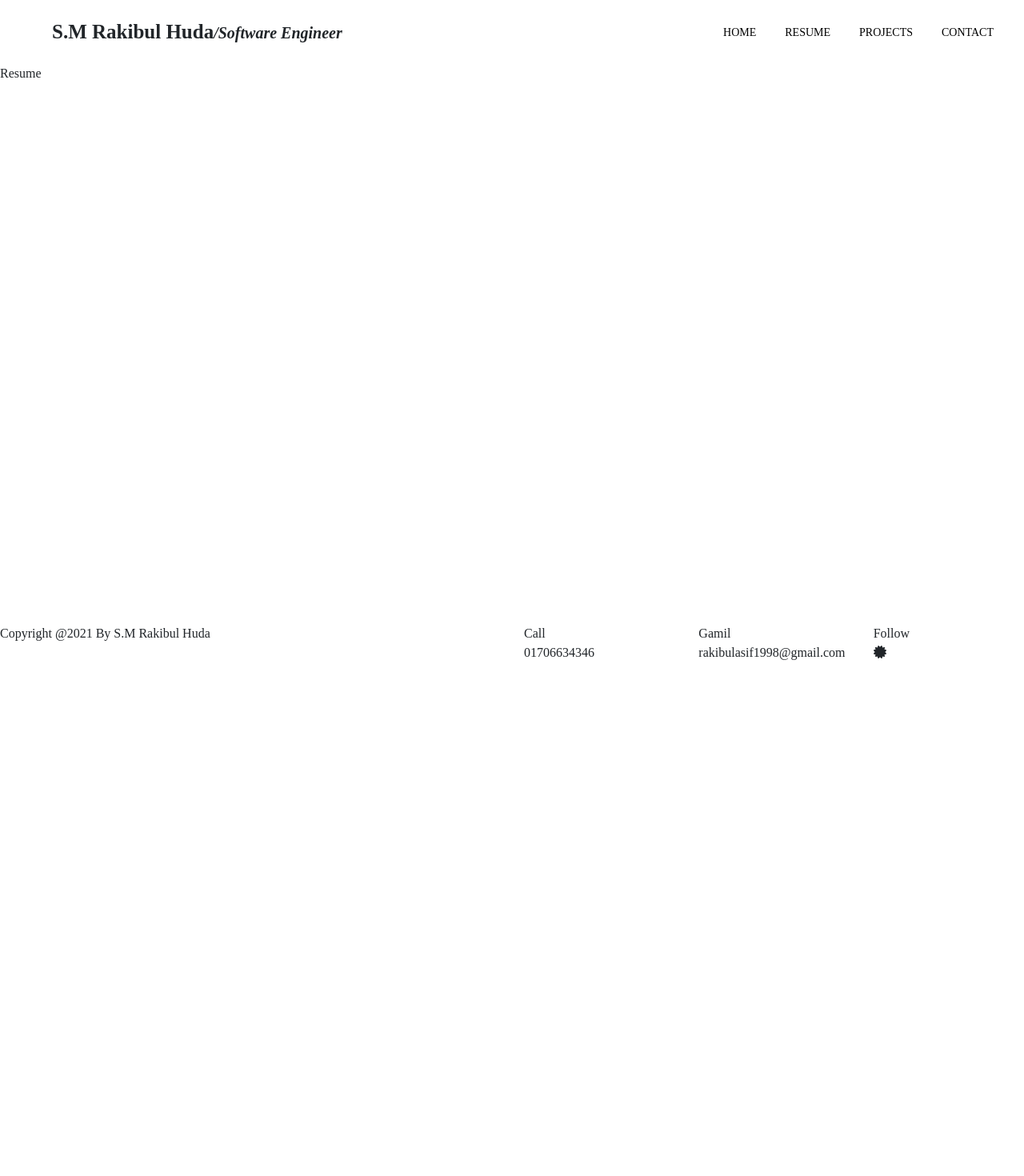
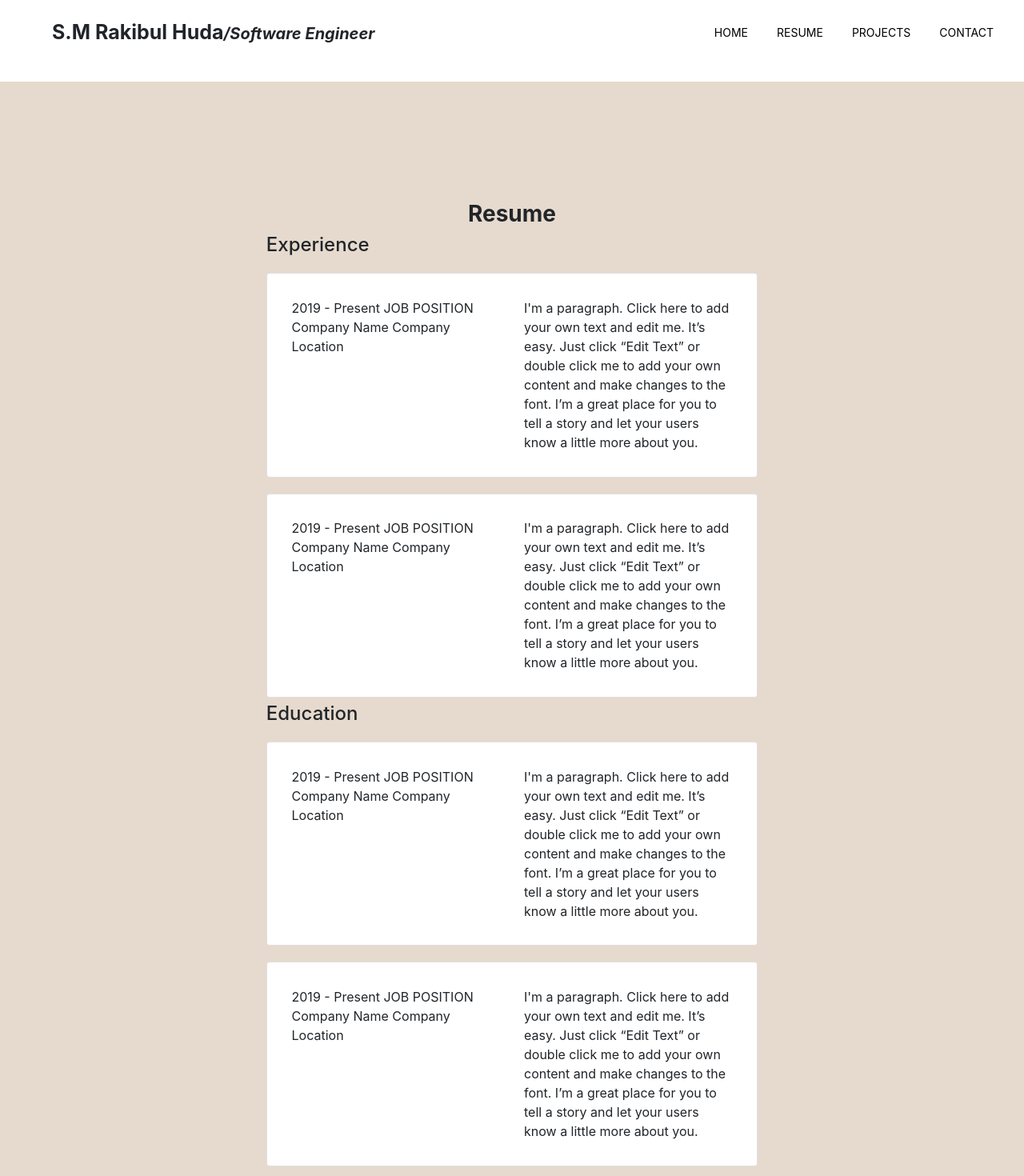
Before and after one commit to asif19981998/personal-site, a React (Create React App) app: page /resume in a window 1280 px wide. Shown: the top 1470 px of the page at 80% size. Before the commit the page ends 844 px from the top, so only its background shows below. Built offline with nearby package versions, Linux system fonts and the light colour scheme.

Commit message:
resume page add

```diff
--- a/src/App.css
+++ b/src/App.css
@@ -1,12 +1,25 @@
-body {
-  height: 700px;
+
+
+.navbar {
+  position: fixed  !important;
+  top: 0;
+  width: 100%;
+  display: block;
+  z-index: 9999;
+  overflow: hidden;
+  padding:0  !important;
 
 }
 
+body{
+  margin-top: 8% !important;
+}
+footer{
+  overflow: hidden;
+}
+
+
+
 @media (max-width:550px){
-  body{
-    height: 400px;
-    width: auto;
-    background-color: red;
-  }
+
 }
--- a/src/App.js
+++ b/src/App.js
@@ -6,23 +6,30 @@ import Navbar from './sub-component/nav-bar';
 import Resume from './main-component/resume';
 import Projects from './main-component/projects';
 import Contact from './main-component/contact';
-import { Route } from 'react-router';
+import { Route, Switch } from 'react-router';
 import React from 'react';
 import { FontAwesomeIcon } from '@fortawesome/react-fontawesome'
 import { faCertificate } from '@fortawesome/free-solid-svg-icons';
 function App() {
   return (
     <React.Fragment>
-       <header>
+      <div className="navbar">
+
         <Navbar></Navbar>
-     </header>
+      </div>
+
+
 
 
     <body>
+      <Switch>
       <Route path="/home" component={Home}></Route>
       <Route path="/resume" component={Resume}></Route>
       <Route path="/projects" component={Projects}></Route>
       <Route path="/contact" component={Contact}></Route>
+      <Route path="/" component={Home}></Route>
+      </Switch>
+
     </body>
     <footer>
       <div>
@@ -59,6 +66,8 @@ function App() {
         </div>
       </div>
     </footer>
+
+
     </React.Fragment>
 
 
--- a/src/index.js
+++ b/src/index.js
@@ -8,8 +8,8 @@ import "bootstrap/dist/js/bootstrap.min.js";
 import "bootstrap/dist/js/bootstrap.bundle.js";
 import "font-awesome/css/font-awesome.css";
 import "font-awesome/css/font-awesome.min.css";
-import "./main-css/home.css";
-import "./main-css/nav-bar.css";
+
+
 import { BrowserRouter } from 'react-router-dom';
 
 ReactDOM.render(
--- /dev/null
+++ b/src/main-component/home.js
@@ -0,0 +1,57 @@
+import React, { Component } from 'react';
+import { NavLink } from 'react-router-dom';
+import authorImg from "../image/author.jpg";
+import    "../main-css/home.css";
+class Home extends Component {
+    constructor(props) {
+        super(props);
+        this.state = {  }
+    }
+    render() {
+        return (
+        <html>
+
+            <div className="row">
+
+            <div className="col-12 col-md-6 left-side">
+              <div className="author-detail">
+              <div className="card home-card" >
+<img className="card-img-top home-card-img-top" src={authorImg} alt="Card image"/>
+<div className="card-body home-card-body">
+<h4  className="card-title home-card-title"  >S.M Rakibul Huda</h4>
+<hr ></hr>
+<p>Software Engineer</p>
+
+
+</div>
+
+</div>
+
+              </div>
+            </div>
+
+
+
+            <div className="right-side col-12 col-md-6">
+                <h1>About Me</h1>
+                <div>
+                   <NavLink to="/resume"><button className="btn btn-primary">Resume</button></NavLink>
+                    <NavLink to="/projects"><button className="btn btn-primary">Project</button></NavLink>
+                </div>
+                <p>I have always tried to learn new things and love to face challenges.
+I am interested in web programming, e.g developing web apps. Artificial Intelligence(AI) based solution
+is also fascinated me where I also working on that.
+As a full-stack developer try to update me with technologies and try to acquire more bits of knowledge.
+I am a former Junior Software Engineer in AITS where I was working with Angular for one year.</p>
+            </div>
+
+
+
+    </div>
+
+        </html>
+            );
+    }
+}
+
+export default Home;
--- a/src/main-component/home.jsx
+++ /dev/null
@@ -1,53 +0,0 @@
-import React, { Component } from 'react';
-import { NavLink } from 'react-router-dom';
-import authorImg from "../image/author.jpg"
-class Home extends Component {
-    constructor(props) {
-        super(props);
-        this.state = {  }
-    }
-    render() {
-        return (
-        <div className="row">
-
-                <div className="col-12 col-md-6 left-side">
-                  <div className="author-detail">
-                  <div class="card" >
-  <img className="card-img-top" src={authorImg} alt="Card image"/>
-  <div className="card-body">
-    <h4  className="card-title"  >S.M Rakibul Huda</h4>
-    <hr ></hr>
-    <p>Software Engineer</p>
-
-
-  </div>
-
-</div>
-
-                  </div>
-                </div>
-
-
-
-                <div className="col-12 col-md-6 right-side">
-                    <h1>About Me</h1>
-                    <div>
-                       <NavLink to="/resume"><button className="btn btn-primary">Resume</button></NavLink>
-                        <NavLink to="/projects"><button className="btn btn-primary">Project</button></NavLink>
-                    </div>
-                    <p>I have always tried to learn new things and love to face challenges.
-I am interested in web programming, e.g developing web apps. Artificial Intelligence(AI) based solution
-is also fascinated me where I also working on that.
-As a full-stack developer try to update me with technologies and try to acquire more bits of knowledge.
-I am a former Junior Software Engineer in AITS where I was working with Angular for one year.</p>
-                </div>
-
-
-
-        </div>
-
-            );
-    }
-}
-
-export default Home;
--- a/src/main-component/resume.jsx
+++ b/src/main-component/resume.jsx
@@ -1,12 +1,127 @@
 import React, { Component } from 'react';
-
+import "../main-css/resume.css"
 class Resume extends Component {
     constructor(props) {
         super(props);
         this.state = {  }
     }
     render() {
-        return ( <div>Resume</div> );
+        return (
+            <div className="resume_body">
+               <div className="resume_body_element">
+               <h3 className="page-header">Resume</h3>
+
+                <div>
+                    <h4>Experience</h4>
+                    <div className="card resume-card" >
+                        <div className="row">
+                        <div className="col-6 col-md-6">
+                        2019 - Present
+                        JOB POSITION
+
+                        Company Name
+
+                        Company Location
+                        </div>
+                        <div className="col-6 col-md-6">
+                        I'm a paragraph. Click here to add your own text and edit me. It’s easy.
+Just click “Edit Text” or double click me to add your own content and make
+ changes to the font.
+I’m a great place for you to tell a story and let your users know a little
+ more about you.
+                        </div>
+                        </div>
+                    </div>
+
+                    <div className="card resume-card">
+                        <div className="row">
+                        <div className="col-6 col-md-6">
+                        2019 - Present
+                        JOB POSITION
+
+                        Company Name
+
+                        Company Location
+                        </div>
+                        <div className="col-6 col-md-6">
+                        I'm a paragraph. Click here to add your own text and edit me. It’s easy.
+Just click “Edit Text” or double click me to add your own content and make
+ changes to the font.
+I’m a great place for you to tell a story and let your users know a little
+ more about you.
+                        </div>
+                        </div>
+                    </div>
+
+
+
+
+                </div>
+                < div>
+                    <h4>Education</h4>
+                    <div className="card resume-card">
+                        <div className="row">
+                        <div className="col-6 col-md-6">
+                        2019 - Present
+                        JOB POSITION
+
+                        Company Name
+
+                        Company Location
+                        </div>
+                        <div className="col-6 col-md-6">
+                        I'm a paragraph. Click here to add your own text and edit me. It’s easy.
+Just click “Edit Text” or double click me to add your own content and make
+ changes to the font.
+I’m a great place for you to tell a story and let your users know a little
+ more about you.
+                        </div>
+                        </div>
+                    </div>
+                    <div className="card resume-card">
+                        <div className="row">
+                        <div className="col-6 col-md-6">
+                        2019 - Present
+                        JOB POSITION
+
+                        Company Name
+
+                        Company Location
+                        </div>
+                        <div className="col-6 col-md-6">
+                        I'm a paragraph. Click here to add your own text and edit me. It’s easy.
+Just click “Edit Text” or double click me to add your own content and make
+ changes to the font.
+I’m a great place for you to tell a story and let your users know a little
+ more about you.
+                        </div>
+                        </div>
+                    </div>
+                    <div className="card resume-card">
+                        <div className="row">
+                        <div className="col-6 col-md-6">
+                        2019 - Present
+                        JOB POSITION
+
+                        Company Name
+
+                        Company Location
+                        </div>
+                        <div className="col-6 col-md-6">
+                        I'm a paragraph. Click here to add your own text and edit me. It’s easy.
+Just click “Edit Text” or double click me to add your own content and make
+ changes to the font.
+I’m a great place for you to tell a story and let your users know a little
+ more about you.
+                        </div>
+                        </div>
+                    </div>
+
+                </div>
+               </div>
+            </div>
+
+         );
     }
 }
 
--- a/src/main-css/home.css
+++ b/src/main-css/home.css
@@ -3,16 +3,16 @@
   height: 650px;
 }
 
-.card-img-top {
-  border-radius: 50%;
-  height: 150px;
-  width: 150px;
+.home-card-img-top {
+  border-radius: 50% !important;
+  height: 150px !important;
+  width: 150px !important;
 }
-.card {
-  width: 300px;
-  height: 40%;
-  background-color: #f4ece6;
-  padding: 29%;
+.home-card {
+  width: 300px  !important;
+  height: 40% !important;
+  background-color: #f4ece6 !important;
+  padding: 29% !important;
 
 }
 .author-detail {
@@ -21,12 +21,11 @@
 
 
 }
-.card-title{
-  font-weight: bold;
+.home-card-title{
+  font-weight: bold !important;
 }
 hr{
   margin: 16px;
-
   height: 1px;
   background-color: blue;
 
@@ -34,8 +33,10 @@ hr{
 }
 
 .right-side {
-  height: 650px;
-  padding-left: 10%;
+  height: 650px !important;
+  padding-left: 8%  !important;
+  text-align: justify;
+  padding-top: 10%;
 }
 
 .right-side button{
--- /dev/null
+++ b/src/main-css/resume.css
@@ -0,0 +1,22 @@
+.resume_body {
+    background:  #e6dace !important;
+    min-height: 950px  !important;
+    padding: 2% !important;
+
+}
+
+.resume_body_element{
+    padding:10% 25% 0 25%;
+}
+
+.resume-card {
+    margin:20px 0  6px 0  !important;
+    margin-bottom: 6px !important;
+    padding: 5%;
+}
+.page-header{
+    text-align: center;
+    font-weight: bold;
+
+
+}
--- a/src/sub-component/nav-bar.jsx
+++ b/src/sub-component/nav-bar.jsx
@@ -2,7 +2,7 @@ import React, { Component } from 'react';
 import { FontAwesomeIcon } from '@fortawesome/react-fontawesome'
 import { faBars, faCoffee } from '@fortawesome/free-solid-svg-icons'
 import { NavLink } from 'react-router-dom';
-
+import "../main-css/nav-bar.css";
 class Navbar extends Component {
     constructor(props) {
         super(props);
@@ -17,7 +17,7 @@ class Navbar extends Component {
         return (
 
 
-            <nav>
+            <nav >
             <div className="row">
              <div className="col col-md-6">
 
@@ -41,7 +41,7 @@ class Navbar extends Component {
               <label htmlFor="check" className="checkbtn">
               <FontAwesomeIcon icon={faBars} />
               </label>
-             <ul onClick={this.handleCheckBok}>
+             <ul onClick={this.handleCheckBok} >
 
 
                 <li><NavLink to="/home">Home</NavLink></li>
```
Also changed, not shown: src/main-css/nav-bar.css (+7 -0 lines), 1 other file (tests, documents, lock files or other folders).
